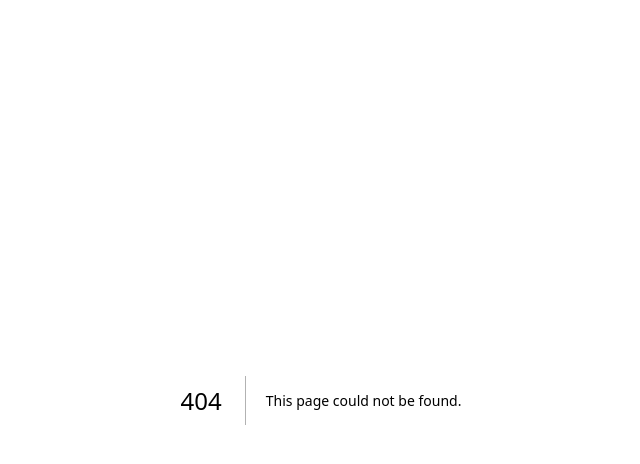
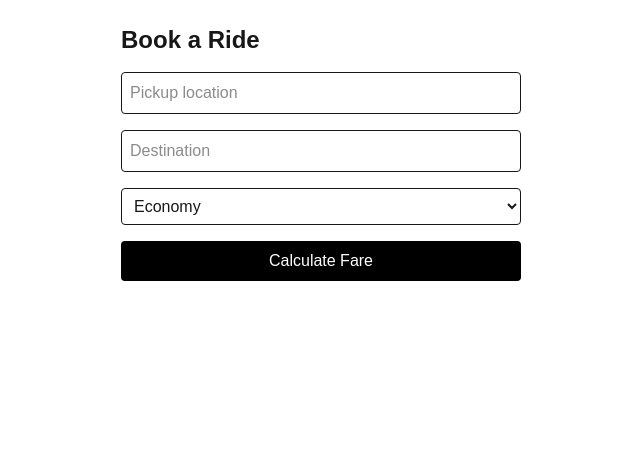
Before and after one commit to Astolsko/FJ-FE-R2-Deepanshu-Kumar-National-Institute-of-technology-Delhi-, a Next.js app: page /book-ride in a window 1280 px wide. Before the commit this address had no page. Shown: the top 464 px of the page, without its empty margins (319-959 px from the left). Built offline with nearby package versions, Linux system fonts and the light colour scheme.

Commit message:
Connected dashboard with book ride, profile and ride history

```diff
--- /dev/null
+++ b/src/app/book-ride/page.tsx
@@ -0,0 +1,57 @@
+"use client";
+
+import { useState } from "react";
+
+export default function BookRidePage() {
+  const [pickup, setPickup] = useState("");
+  const [destination, setDestination] = useState("");
+  const [rideType, setRideType] = useState("economy");
+  const [fare, setFare] = useState<number | null>(null);
+
+  const calculateFare = () => {
+    if (!pickup || !destination) {
+      alert("Please enter pickup and destination");
+      return;
+    }
+
+    setFare(rideType === "premium" ? 200 : 100);
+  };
+
+  return (
+    <div className="p-6 max-w-md mx-auto space-y-4">
+      <h1 className="text-2xl font-bold">Book a Ride</h1>
+
+      <input
+        className="w-full border p-2 rounded"
+        placeholder="Pickup location"
+        value={pickup}
+        onChange={(e) => setPickup(e.target.value)}
+      />
+
+      <input
+        className="w-full border p-2 rounded"
+        placeholder="Destination"
+        value={destination}
+        onChange={(e) => setDestination(e.target.value)}
+      />
+
+      <select
+        className="w-full border p-2 rounded"
+        value={rideType}
+        onChange={(e) => setRideType(e.target.value)}
+      >
+        <option value="economy">Economy</option>
+        <option value="premium">Premium</option>
+      </select>
+
+      <button
+        className="w-full bg-black text-white py-2 rounded"
+        onClick={calculateFare}
+      >
+        Calculate Fare
+      </button>
+
+      {fare && <p className="font-semibold">Estimated Fare: ₹{fare}</p>}
+    </div>
+  );
+}
--- a/src/app/dashboard/page.tsx
+++ b/src/app/dashboard/page.tsx
@@ -1,8 +1,32 @@
+import Link from "next/link";
+
 export default function DashboardPage() {
   return (
-    <div className="p-6">
-      <h1 className="text-2xl font-bold">Dashboard</h1>
-      <p>You are logged in.</p>
+    <div className="p-6 max-w-md mx-auto space-y-4">
+      <h1 className="text-2xl font-bold text-center">Dashboard</h1>
+
+      <div className="space-y-3">
+        <Link
+          href="/book-ride"
+          className="block border p-3 rounded text-center hover:bg-gray-100"
+        >
+          🚕 Book a Ride
+        </Link>
+
+        <Link
+          href="/ride-history"
+          className="block border p-3 rounded text-center hover:bg-gray-100"
+        >
+          📜 Ride History
+        </Link>
+
+        <Link
+          href="/profile"
+          className="block border p-3 rounded text-center hover:bg-gray-100"
+        >
+          👤 Profile
+        </Link>
+      </div>
     </div>
   );
 }
--- /dev/null
+++ b/src/app/profile/page.tsx
@@ -0,0 +1,24 @@
+"use client";
+
+
+export default function ProfilePage() {
+  const user = {
+    name: "Deepanshu Kumar",
+    email: "deepanshu@example.com",
+    totalRides: 12,
+    totalSpent: 1540,
+  };
+
+  return (
+    <div className="p-6 max-w-md mx-auto space-y-4">
+      <h1 className="text-2xl font-bold">Profile</h1>
+
+      <div className="border p-4 rounded space-y-2">
+        <p><b>Name:</b> {user.name}</p>
+        <p><b>Email:</b> {user.email}</p>
+        <p><b>Total Rides:</b> {user.totalRides}</p>
+        <p><b>Total Spent:</b> ₹{user.totalSpent}</p>
+      </div>
+    </div>
+  );
+}
--- /dev/null
+++ b/src/app/ride-history/page.tsx
@@ -0,0 +1,40 @@
+"use client";
+
+export default function RideHistoryPage() {
+  const rides = [
+    {
+      id: 1,
+      date: "8 Feb 2026",
+      from: "NIT Delhi",
+      to: "Connaught Place",
+      fare: 120,
+      driver: "Rohit",
+    },
+    {
+      id: 2,
+      date: "6 Feb 2026",
+      from: "Hostel",
+      to: "Airport",
+      fare: 350,
+      driver: "Amit",
+    },
+  ];
+
+  return (
+    <div className="p-6 max-w-lg mx-auto">
+      <h1 className="text-2xl font-bold mb-4">Ride History</h1>
+
+      {rides.map((ride) => (
+        <div
+          key={ride.id}
+          className="border p-4 rounded mb-3 space-y-1"
+        >
+          <p><b>Date:</b> {ride.date}</p>
+          <p><b>Route:</b> {ride.from} → {ride.to}</p>
+          <p><b>Driver:</b> {ride.driver}</p>
+          <p><b>Fare:</b> ₹{ride.fare}</p>
+        </div>
+      ))}
+    </div>
+  );
+}
```
